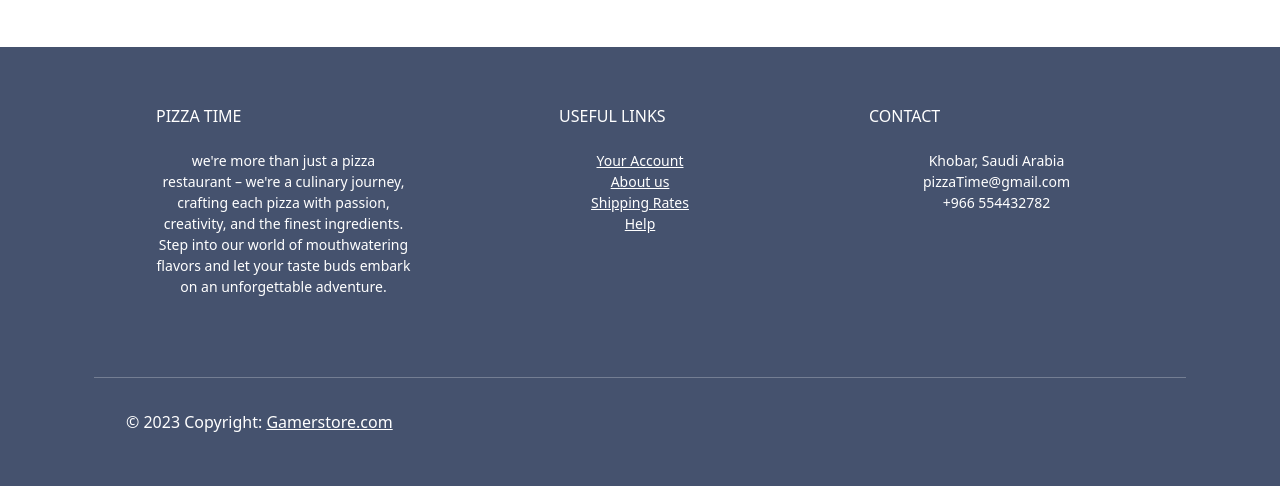
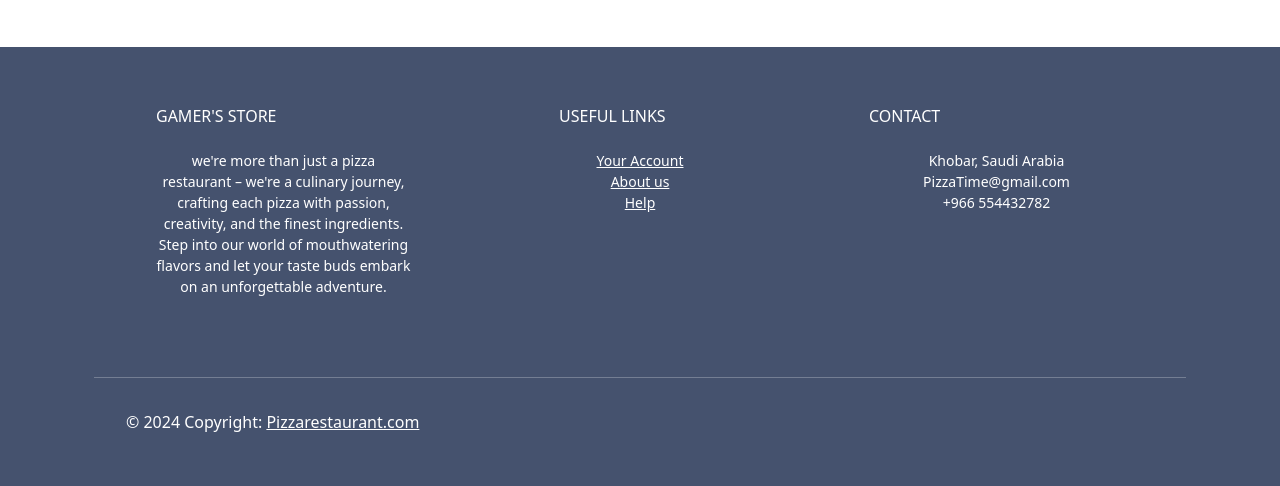
Before and after one commit to rowanxx16/web_project, a PHP site: page /aboutus.php in a window 1280 px wide. Shown: the part 936-1422 px from the top of the page. Run offline with PHP 8.4, Linux system fonts and the light colour scheme.

Commit message:
Update footer.php

```diff
--- a/footer.php
+++ b/footer.php
@@ -15,7 +15,7 @@
           <!-- Grid column -->
           <div class="col-md-3 col-lg-3 col-xl-3 mx-auto mt-3">
             <h6 class="text-uppercase mb-4 font-weight-bold">
-              Pizza Time
+              Gamer's store
             </h6>
             <p>
             we're more than just a pizza restaurant – we're a culinary journey, crafting each pizza with passion, creativity, and the finest ingredients. Step into our world of mouthwatering flavors and let your taste buds embark on an unforgettable adventure.
@@ -38,9 +38,6 @@
               <a class="text-white" href="aboutus.php">About us</a>
             </p>
             <p>
-              <a class="text-white">Shipping Rates</a>
-            </p>
-            <p>
               <a class="text-white" href="newcontactus.php">Help</a>
             </p>
           </div>
@@ -52,9 +49,8 @@
           <div class="col-md-4 col-lg-3 col-xl-3 mx-auto mt-3">
             <h6 class="text-uppercase mb-4 font-weight-bold">Contact</h6>
             <p><i class="fas fa-home mr-3"></i> Khobar, Saudi Arabia</p>
-            <p><i class="fas fa-envelope mr-3"></i> pizzaTime@gmail.com</p>
+            <p><i class="fas fa-envelope mr-3"></i> PizzaTime@gmail.com</p>
             <p><i class="fas fa-phone mr-3"></i> +966 554432782</p>
-
           </div>
           <!-- Grid column -->
         </div>
@@ -71,9 +67,9 @@
           <div class="col-md-7 col-lg-8 text-center text-md-start">
             <!-- Copyright -->
             <div class="p-3">
-              © 2023 Copyright:
+              © 2024 Copyright:
               <a class="text-white" href="https://mdbootstrap.com/"
-                 >Gamerstore.com</a
+                 >Pizzarestaurant.com</a
                 >
             </div>
             <!-- Copyright -->
```
